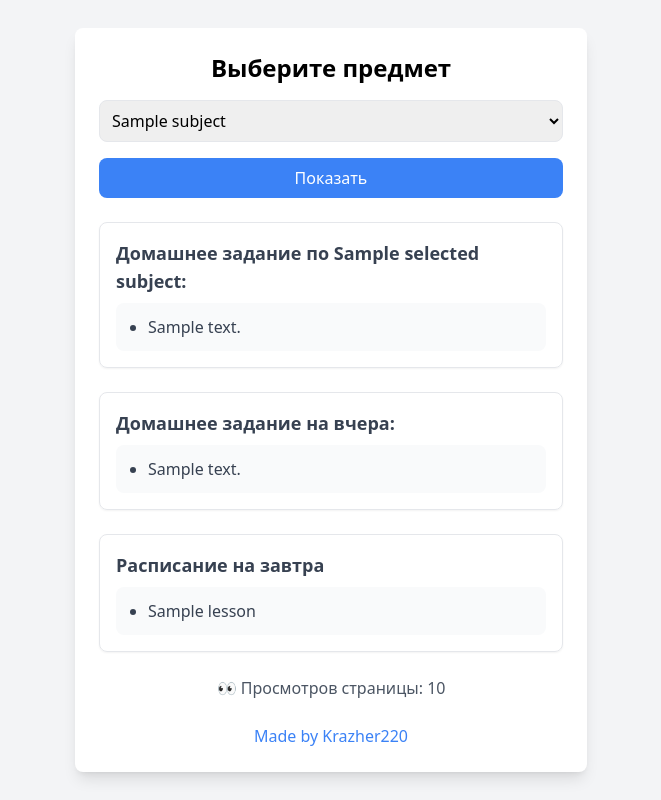
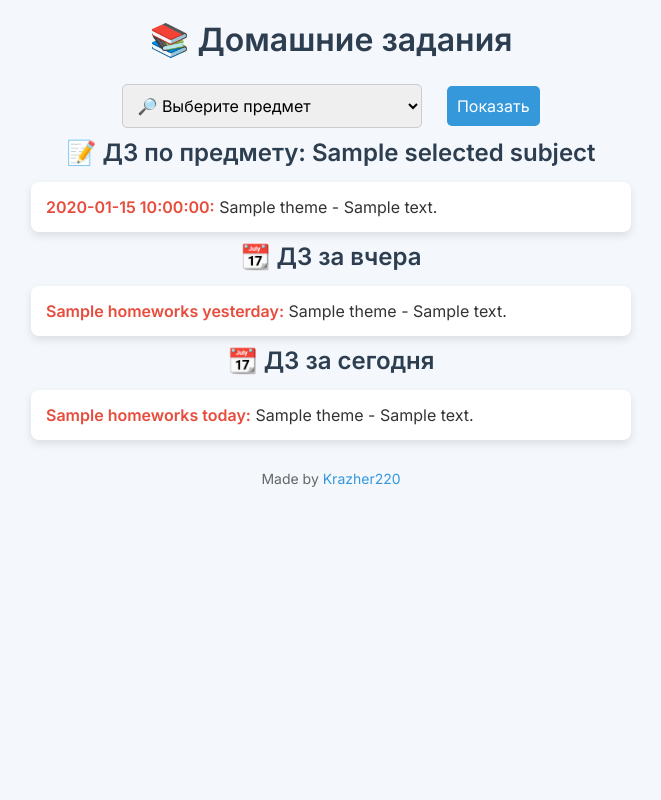
Before and after one commit to Krazher220-Ceo/bilimclass-site, a Flask app: template templates/index.html in a window 1280 px wide. Shown: the whole page, without its empty margins (309-970 px from the left). Run offline with Flask 3, Linux system fonts and the light colour scheme; the template is opened without the code that fills it: most values are stand-ins (such as "Sample title", 1, 10 or a date in 2020); some libraries are stand-ins or nearby versions.

Commit message:
Update index.html

```diff
--- a/templates/index.html
+++ b/templates/index.html
@@ -3,80 +3,123 @@
 <head>
     <meta charset="UTF-8">
     <meta name="viewport" content="width=device-width, initial-scale=1.0">
-    <title>Домашнее задание</title>
-    <script src="https://cdn.tailwindcss.com"></script>
+    <title>Домашние задания</title>
+    <link rel="preconnect" href="https://fonts.googleapis.com">
+    <link href="https://fonts.googleapis.com/css2?family=Inter:wght@300;400;600&display=swap" rel="stylesheet">
+    <style>
+        * {
+            box-sizing: border-box;
+            margin: 0;
+            padding: 0;
+            font-family: 'Inter', sans-serif;
+        }
+        body {
+            background: #f4f7fc;
+            color: #333;
+            text-align: center;
+            padding: 20px;
+        }
+        h1, h2 {
+            margin-bottom: 15px;
+            font-weight: 600;
+            color: #2c3e50;
+        }
+        select, button {
+            padding: 10px;
+            margin: 10px;
+            border-radius: 5px;
+            border: 1px solid #ccc;
+            font-size: 16px;
+        }
+        select {
+            width: 300px;
+        }
+        button {
+            background: #3498db;
+            color: white;
+            border: none;
+            cursor: pointer;
+        }
+        button:hover {
+            background: #2980b9;
+        }
+        .container {
+            max-width: 600px;
+            margin: auto;
+            text-align: left;
+        }
+        .homework {
+            background: white;
+            padding: 15px;
+            margin: 10px 0;
+            border-radius: 8px;
+            box-shadow: 0 4px 8px rgba(0, 0, 0, 0.1);
+        }
+        .homework strong {
+            color: #e74c3c;
+        }
+        .footer {
+            margin-top: 30px;
+            font-size: 14px;
+            color: #666;
+        }
+        .footer a {
+            color: #3498db;
+            text-decoration: none;
+        }
+    </style>
 </head>
-<body class="bg-gray-100 flex items-center justify-center min-h-screen">
-    <div class="bg-white p-6 rounded-lg shadow-lg w-full max-w-lg">
-        <h1 class="text-2xl font-bold text-center mb-4">Выберите предмет</h1>
+<body>
 
-        <form method="POST" action="/">
-            <div class="mb-4">
-                <select name="subject" class="w-full p-2 border rounded-lg">
+    <h1>📚 Домашние задания</h1>
+    <form method="POST">
+        <select name="subject">
+            <option value="">🔎 Выберите предмет</option>
             {% for subject in subjects %}
-                        <option value="{{ subject }}">{{ subject }}</option>
+            <option value="{{ subject }}" {% if subject == selected_subject %}selected{% endif %}>
+                {{ subject }}
+            </option>
             {% endfor %}
         </select>
-            </div>
-            <button type="submit" class="w-full bg-blue-500 text-white py-2 rounded-lg hover:bg-blue-600">Показать</button>
+        <button type="submit">Показать</button>
     </form>
 
     {% if selected_subject %}
-            <div class="mt-6 p-4 border rounded-lg shadow-sm">
-                <h2 class="text-lg font-semibold text-gray-700">Домашнее задание по {{ selected_subject }}:</h2>
-                <div class="mt-2 p-3 bg-gray-50 rounded-lg">
-                    {% if homeworks %}
-                        <ul class="list-disc pl-5">
+    <h2>📝 ДЗ по предмету: {{ selected_subject }}</h2>
+    <div class="container">
         {% for hw in homeworks %}
-                                <li class="text-gray-700">{{ hw.text }}</li>
+        <div class="homework">
+            <strong>{{ hw.date }}:</strong> {{ hw.theme }} - {{ hw.body }}
+        </div>
+        {% else %}
+        <p>❌ ДЗ по этому предмету не найдено.</p>
         {% endfor %}
-                        </ul>
-                    {% else %}
-                        <p class="text-gray-500">Нет домашнего задания.</p>
-                    {% endif %}
-                </div>
     </div>
     {% endif %}
 
-        <div class="mt-6 p-4 border rounded-lg shadow-sm">
-            <h2 class="text-lg font-semibold text-gray-700">Домашнее задание на вчера:</h2>
-            <div class="mt-2 p-3 bg-gray-50 rounded-lg">
-                {% if homeworks_yesterday %}
-                    <ul class="list-disc pl-5">
+    <h2>📆 ДЗ за вчера</h2>
+    <div class="container">
         {% for hw in homeworks_yesterday %}
-                            <li class="text-gray-700">{{ hw.text }}</li>
+        <div class="homework">
+            <strong>{{ hw.subjectName }}:</strong> {{ hw.theme }} - {{ hw.body }}
+        </div>
+        {% else %}
+        <p>✅ Домашнего задания за вчера нет.</p>
         {% endfor %}
-                    </ul>
-                {% else %}
-                    <p class="text-gray-500">Нет домашнего задания.</p>
-                {% endif %}
-            </div>
     </div>
 
-        <div class="mt-6 p-4 border rounded-lg shadow-sm">
-            <h2 class="text-lg font-semibold text-gray-700">Расписание на завтра</h2>
-            <div class="mt-2 p-3 bg-gray-50 rounded-lg">
-                {% if schedule_tomorrow %}
-                    <ul class="list-disc pl-5">
-                        {% for lesson in schedule_tomorrow %}
-                            <li class="text-gray-700">{{ lesson }}</li>
+    <h2>📆 ДЗ за сегодня</h2>
+    <div class="container">
+        {% for hw in homeworks_today %}
+        <div class="homework">
+            <strong>{{ hw.subjectName }}:</strong> {{ hw.theme }} - {{ hw.body }}
+        </div>
+        {% else %}
+        <p>✅ Домашнего задания на сегодня нет.</p>
         {% endfor %}
-                    </ul>
-                {% else %}
-                    <p class="text-gray-500">Нет уроков завтра.</p>
-                {% endif %}
-            </div>
     </div>
 
-        <div class="mt-6 text-center text-gray-600">
-            👀 Просмотров страницы: <span id="views">{{ views if views else 0 }}</span>
-        </div>
+    <p class="footer">Made by <a href="https://github.com/Krazher220-Ceo">Krazher220</a></p>
 
-        <div class="mt-6 text-center">
-            <a href="https://github.com/Krazher220" target="_blank" class="text-blue-500 hover:underline">
-                Made by Krazher220
-            </a>
-        </div>
-    </div>
 </body>
 </html>
```
Lines whose indentation alone changed are shown as unchanged.
